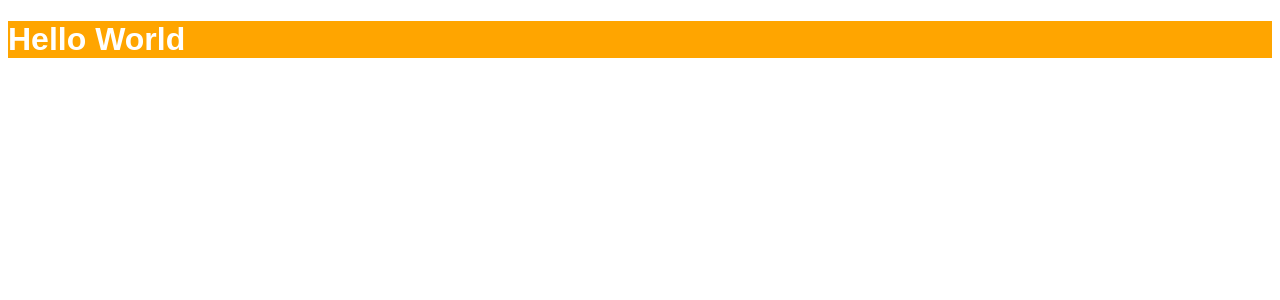
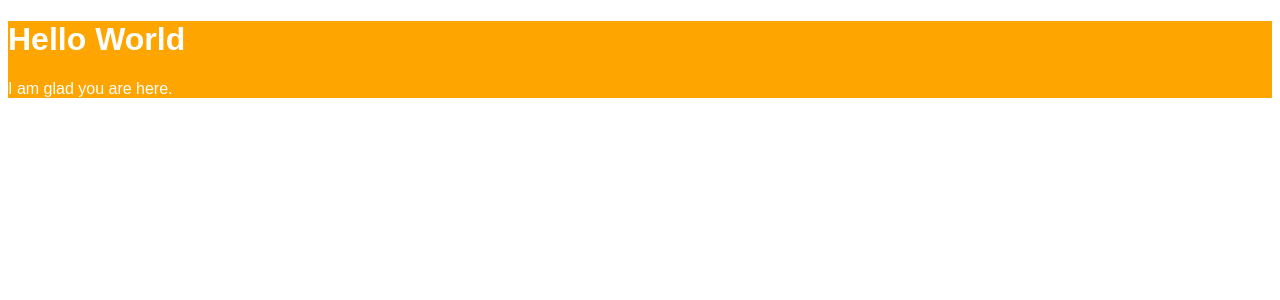
Before and after one commit to nora-vasileva/react-is-fun, a React (Create React App) app: page / in a window 1280 px wide. Shown: the top 300 px of the page. Built offline with nearby package versions, Linux system fonts and the light colour scheme.

Commit message:
jsx syntax

```diff
--- a/src/index.js
+++ b/src/index.js
@@ -7,13 +7,10 @@ var style = {
     fontFamily: 'Arial'
 }
 
-const title = React.createElement(
-    'h1',
-    { id: 'title', className: 'header', style: style },
-    'Hello World'
-)
-
 ReactDOM.render(
-    title,
+    <div style={style}>
+        <h1 id="heading-element">Hello World</h1>
+        <p>I am glad you are here.</p>
+    </div>,
     document.getElementById('root')
 )
```
